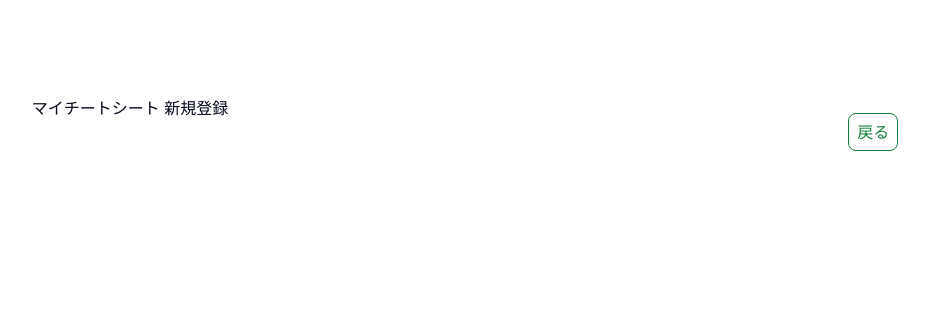
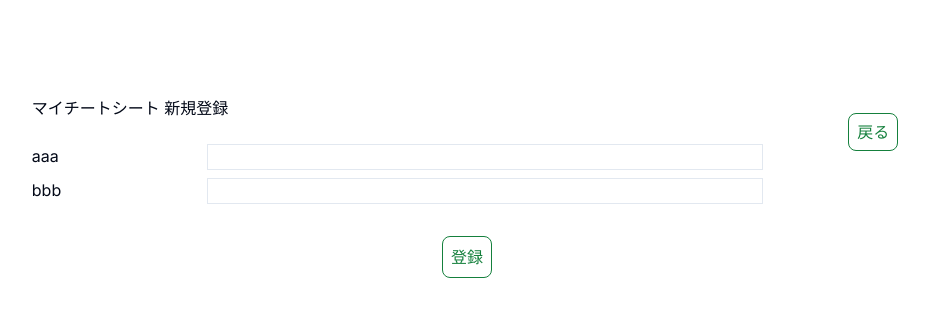
Before and after one commit to sasaki2110/cheats, a Next.js app: page /maint/add in a window 1280 px wide. Shown: the top 316 px of the page, without its empty margins (173-1102 px from the left). Built offline with nearby package versions, Linux system fonts and the light colour scheme.

Commit message:
一旦コミット

```diff
--- a/app/maint/add/page.tsx
+++ b/app/maint/add/page.tsx
@@ -19,6 +19,20 @@ export default function Home() {
                 戻る
           </Link>
         </div>
+        <form>
+            <div className="grid grid-flow-row grid-cols-5 gap-2">
+            <div>aaa</div>
+            <input className="border col-span-4 w-4/5"/>
+            <div>bbb</div>
+            <input className="border col-span-4 w-4/5"/>
+            </div>
+            <div className="col-span-5 text-center pt-8">
+              <button type="submit"
+                      className="py-2 px-2 mx-1 rounded-lg text-green-700 border border-green-700 hover:shadow-teal-md hover:bg-green-700 hover:text-white transition-all outline-none " >
+                      登録
+              </button>
+            </div>
+        </form>
       </div>
     </div>
   );
```
